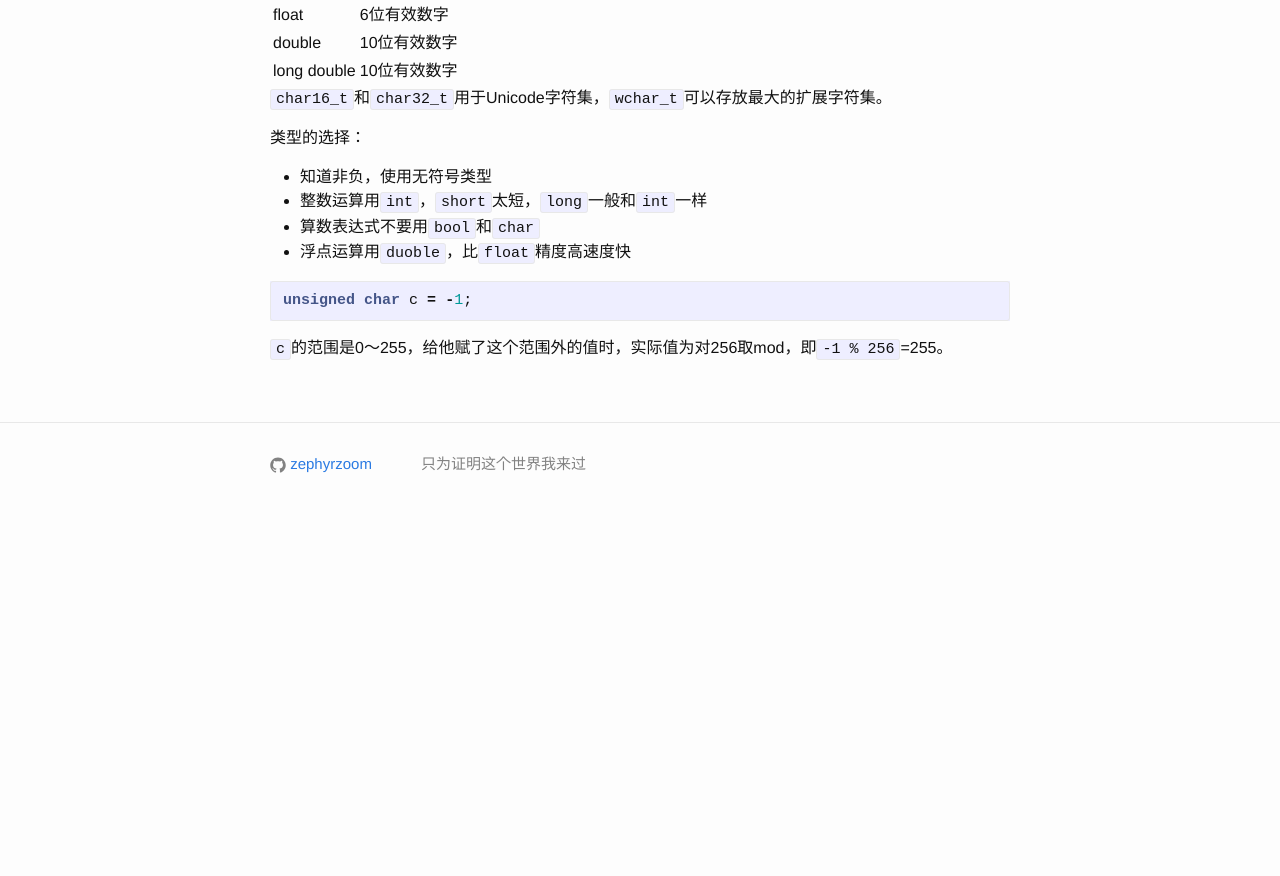
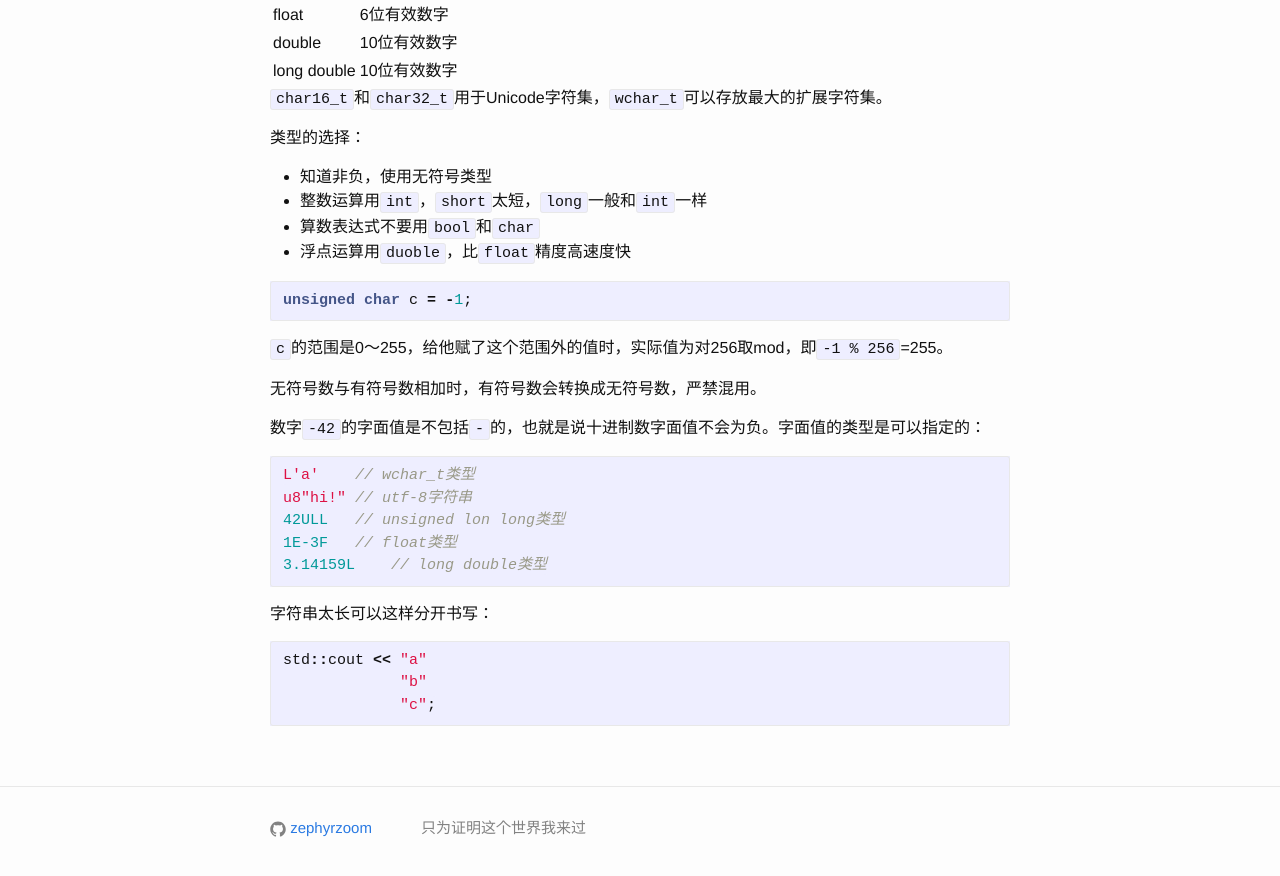
Before and after one commit to zephyrzoom/zephyrzoom.github.io, a Jekyll site: the page built from _posts/2016-08-11-cpp.md, in a window 1280 px wide and 900 px high, scrolled down 773 px. Shown: the top 876 px of the window. Built offline with Jekyll 4.4.1, drawn with Linux system fonts in a browser that asks for light colours; before the commit the page ends 1308 px from its top, so only the background shows below that.

Commit message:
update cpp

````diff
--- a/_posts/2016-08-11-cpp.md
+++ b/_posts/2016-08-11-cpp.md
@@ -43,3 +43,22 @@ long double | 10位有效数字
 unsigned char c = -1;
 ```
 `c`的范围是0～255，给他赋了这个范围外的值时，实际值为对256取mod，即`-1 % 256`=255。
+
+无符号数与有符号数相加时，有符号数会转换成无符号数，严禁混用。
+
+数字`-42`的字面值是不包括`-`的，也就是说十进制数字面值不会为负。字面值的类型是可以指定的：
+
+```c++
+L'a'    // wchar_t类型
+u8"hi!" // utf-8字符串
+42ULL   // unsigned lon long类型
+1E-3F   // float类型
+3.14159L    // long double类型
+```
+字符串太长可以这样分开书写：
+
+```c++
+std::cout << "a"
+             "b"
+             "c";
+```
````
